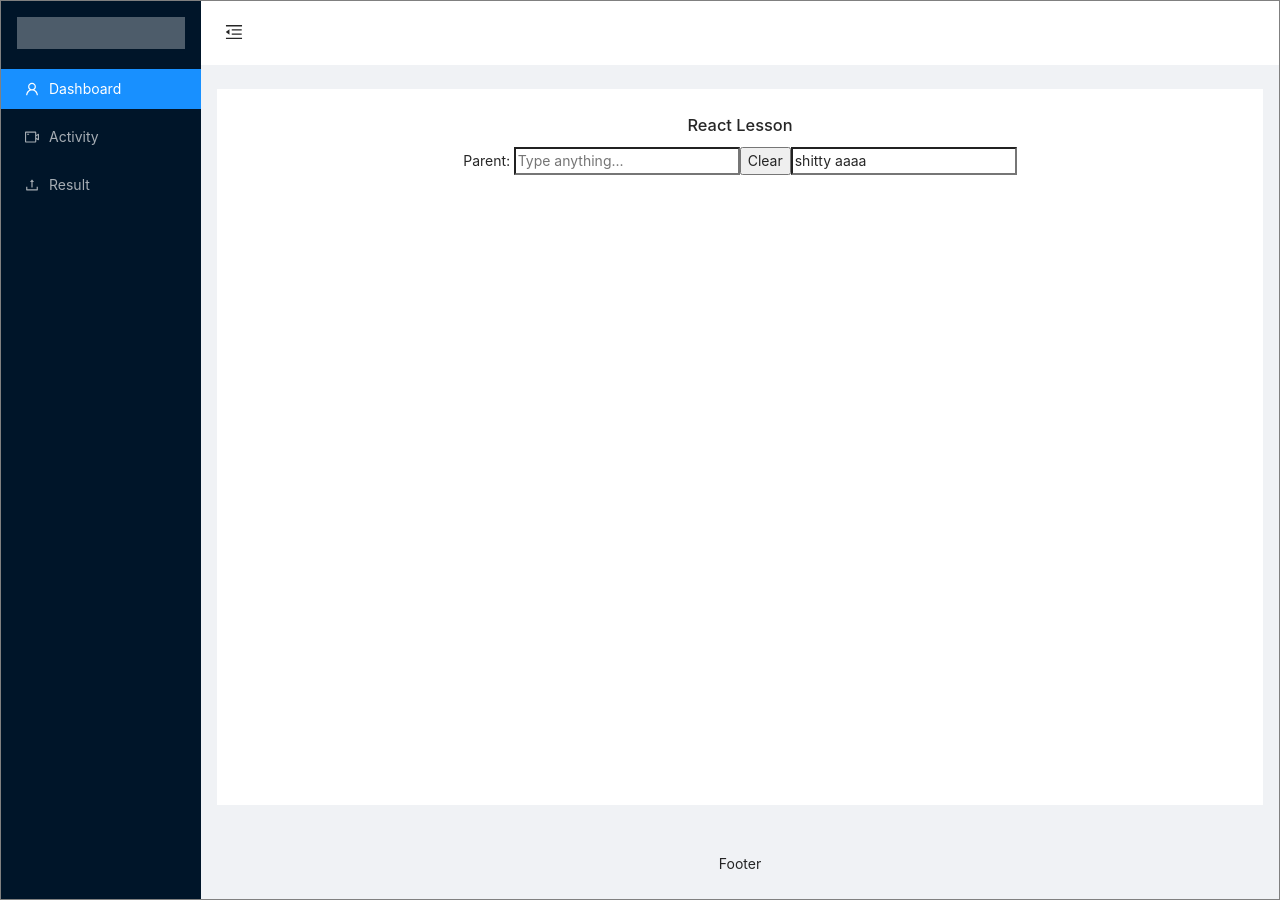
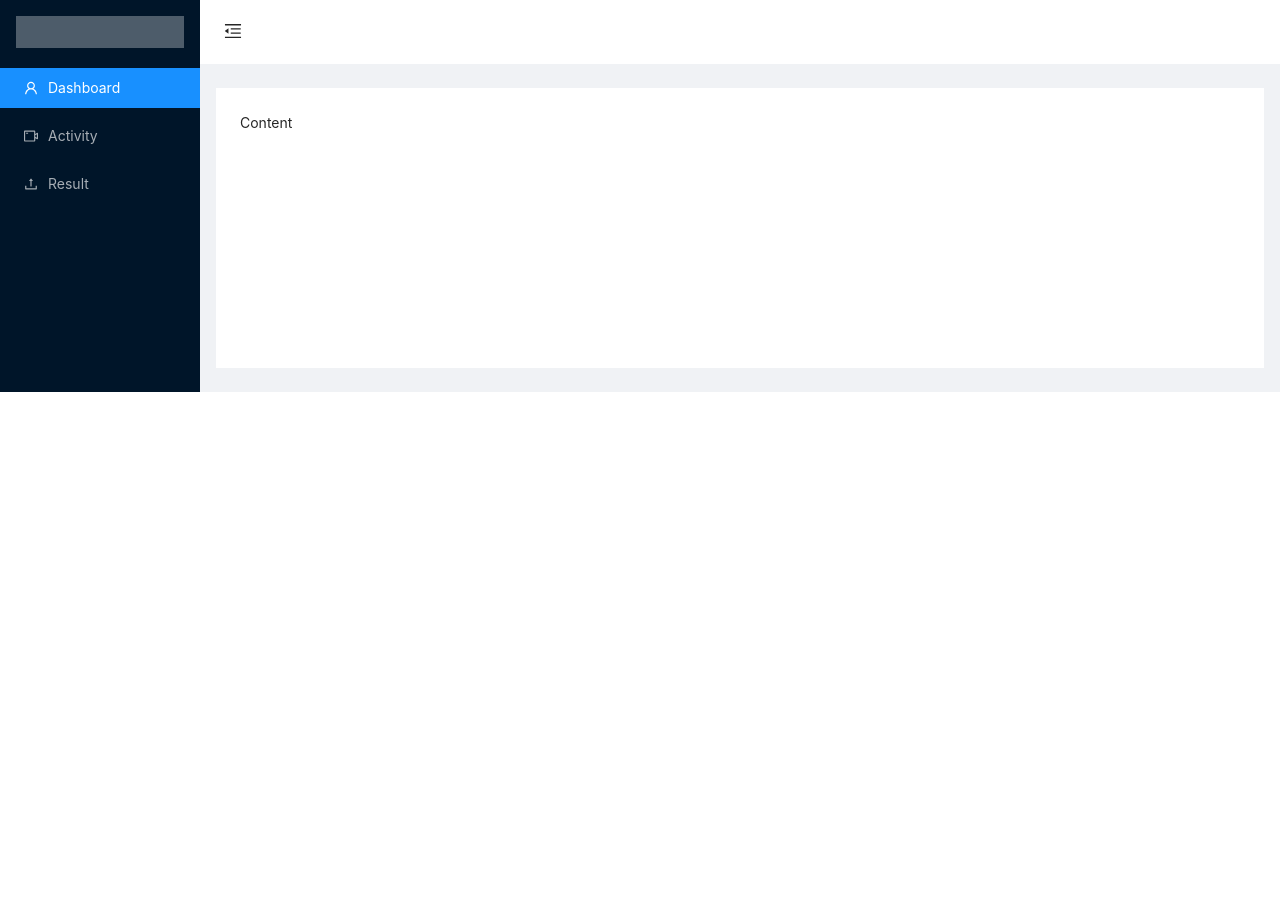
Before and after one commit to guigabytez/My-First-App, a React (Create React App) app: page / in a window 1280 px wide. After the commit the page ends 800 px from the top, so only its background shows below. Built offline with nearby package versions, Linux system fonts and the light colour scheme.

Commit message:
Componentianization for Navigation

```diff
--- a/package.json
+++ b/package.json
@@ -7,6 +7,7 @@
     "@testing-library/react": "^11.1.0",
     "@testing-library/user-event": "^12.1.10",
     "antd": "^4.16.6",
+    "axios": "^0.21.1",
     "react": "^17.0.2",
     "react-dom": "^17.0.2",
     "react-scripts": "4.0.3",
--- a/src/App.js
+++ b/src/App.js
@@ -1,43 +1,28 @@
-import { Component } from 'react';
-import './App.css';
-import Child from './components/Child'
 import React, {useState} from 'react'
+import { Layout } from 'antd';
 
-class App extends Component {
-  constructor(){
-    super();
-    this.state = {
-      search: "",
-    }
-    this.handleOnChange = this.handleOnChange.bind(this)
-    this.handleClick = this.handleClick.bind(this)
-  }
-  handleOnChange = (e) => {
-    this.setState({
-      search: e.target.value
-    })
-    console.log("search",e.target.value);
+import Sidebar from './components/navigation/Sidebar'
+import Navbar from './components/navigation/Navbar'
+import Content from './components/navigation/Contents'
+
+
+const App = () => {
+  const [ isCollapsed, setIsCollapsed ] = useState()
+
+  const callBackToggle = (toggleData) => {
+    setIsCollapsed(toggleData)
   }
 
-  handleClick = () => {
-
-    this.setState({
-      search: document.getElementById('searchBox').value='',
-
-    })
-
-  }
-
-  render(){
-    // const [inputText, setInputText] = useState();
-
-    return (
-      <div className="App">
-        <Child parentSearch={this.state.search}/>
-      </div>
-    );
-  }
-
+  return (
+    <>
+      <Layout>
+        <Sidebar isCollapsed={isCollapsed}/>
+        <Layout>
+          <Navbar isCollapsed={isCollapsed} onCallBackToggle={callBackToggle}/>
+          <Content />
+        </Layout>
+      </Layout>
+    </>
+  )
 }
-
-export default App;
+export default App
--- a/src/components/Child.css
+++ /dev/null
@@ -1,16 +0,0 @@
-.trigger {
-  padding: 0 24px;
-  font-size: 18px;
-  line-height: 64px;
-  cursor: pointer;
-  transition: color 0.3s;
-  float: left;
-}
-.logo {
-  height: 32px;
-  margin: 16px;
-  background: rgba(255, 255, 255, 0.3);
-}
-.site-layout-background {
-  background: #fff;
-}
--- a/src/components/Child.js
+++ /dev/null
@@ -1,68 +0,0 @@
-import React, {useState} from 'react';
-import './Child.css'
-import { Layout, Menu } from 'antd';
-import {
-    MenuUnfoldOutlined,
-    MenuFoldOutlined,
-    UserOutlined,
-    VideoCameraOutlined,
-    UploadOutlined,
-  } from '@ant-design/icons';
-
-const { Header, Footer, Sider, Content } = Layout;
-
-const Child = (props) => {
-    const [isCollapsed, setIsCollapsed] = useState(false)
-
-    const toggle = () => {
-        setIsCollapsed(!isCollapsed);
-      };
-    return(
-        <>
-        <Layout style={{height: '100%'}}>
-        <Sider trigger={null} collapsible collapsed={isCollapsed} >
-          <div className="logo" />
-          <Menu theme="dark" mode="inline" defaultSelectedKeys={['1']} >
-            <Menu.Item key="1" icon={<UserOutlined />}>
-              Dashboard
-            </Menu.Item>
-            <Menu.Item key="2" icon={<VideoCameraOutlined />}>
-              Activity
-            </Menu.Item>
-            <Menu.Item key="3" icon={<UploadOutlined />}>
-              Result
-            </Menu.Item>
-          </Menu>
-        </Sider>
-        <Layout>
-        <Header className="site-layout-background" style={{ padding: 0 }}>
-            {/* {React.createElement(isCollapsed ? MenuUnfoldOutlined : MenuFoldOutlined, {
-              className: 'trigger',
-              onClick: toggle,
-            })} */}
-            <span className='trigger' onClick={toggle}>{ isCollapsed ? <MenuUnfoldOutlined /> : <MenuFoldOutlined /> }</span>
-          </Header>
-          <Content
-            className="site-layout-background"
-            style={{
-              margin: '24px 16px',
-              padding: 24,
-            //   minHeight: 280,
-            }}
-          >
-            <div>
-                <h1>React Lesson</h1>
-                <label>Parent: </label>
-                <input type="text" placeholder="Type anything..." id="searchBox" />
-                <button type="reset" >Clear</button>
-                {/* <h3>{props.parentSearch}</h3> */}
-                <input type="text" value={`shitty aaaa ${props.parentSearch}`} placeholder="Reflection of what you type!" readOnly/>
-            </div>
-          </Content>
-          <Footer>Footer</Footer>
-        </Layout>
-      </Layout>
-      </>
-    )
-}
-export default Child
--- /dev/null
+++ b/src/components/navigation/Contents.js
@@ -0,0 +1,23 @@
+import React from 'react'
+import { Layout } from 'antd'
+
+import '../../styles/content.css'
+
+const { Content } = Layout
+
+
+const Contents = () => {
+    return (
+        <Content
+            className="site-layout-background"
+            style={{
+              margin: '24px 16px',
+              padding: 24,
+              minHeight: 280,
+            }}
+          >
+            Content
+        </Content>
+    )
+}
+export default Contents
--- /dev/null
+++ b/src/components/navigation/Navbar.js
@@ -0,0 +1,28 @@
+import React, { useState } from 'react';
+import { Layout } from 'antd';
+import {
+    MenuUnfoldOutlined,
+    MenuFoldOutlined
+  } from '@ant-design/icons';
+
+import '../../styles/navbar.css'
+
+const { Header } = Layout
+
+
+const Navbar = ({ isCollapsed: propsIsCollapsed, onCallBackToggle }) => {
+    const [ isCollapsed, setIsCollapsed ] = useState(propsIsCollapsed)
+
+    const toggle = () => {
+        setIsCollapsed(!propsIsCollapsed)
+        onCallBackToggle(!propsIsCollapsed)
+    }
+    return(
+        <Header className="site-layout-background" style={{ padding: 0 }}>
+            <span className="trigger" onClick={toggle}>
+                { isCollapsed ? <MenuUnfoldOutlined /> : <MenuFoldOutlined /> }
+            </span>
+          </Header>
+    )
+}
+export default Navbar
--- /dev/null
+++ b/src/components/navigation/Sidebar.js
@@ -0,0 +1,32 @@
+import React from 'react';
+import { Layout, Menu} from 'antd';
+import {
+    UserOutlined,
+    VideoCameraOutlined,
+    UploadOutlined,
+} from '@ant-design/icons';
+
+import '../../styles/sidebar.css'
+
+const { Sider } = Layout
+
+
+const Sidebar = (props) => {
+    return (
+        <Sider trigger={null} collapsible collapsed={props.isCollapsed} >
+            <div className="logo" />
+            <Menu theme="dark" mode="inline" defaultSelectedKeys={['1']} >
+                <Menu.Item key="1" icon={<UserOutlined />}>
+                    Dashboard
+                </Menu.Item>
+                <Menu.Item key="2" icon={<VideoCameraOutlined />}>
+                    Activity
+                </Menu.Item>
+                <Menu.Item key="3" icon={<UploadOutlined />}>
+                    Result
+                </Menu.Item>
+            </Menu>
+        </Sider>
+    )
+}
+export default Sidebar
--- /dev/null
+++ b/src/styles/content.css
@@ -0,0 +1,3 @@
+.site-layout-background {
+  background: #fff;
+}
--- /dev/null
+++ b/src/styles/navbar.css
@@ -0,0 +1,11 @@
+.trigger {
+  padding: 0 24px;
+  font-size: 18px;
+  line-height: 64px;
+  cursor: pointer;
+  transition: color 0.3s;
+}
+
+.trigger:hover {
+  color: #1890ff;
+}
--- /dev/null
+++ b/src/styles/sidebar.css
@@ -0,0 +1,5 @@
+.logo {
+  height: 32px;
+  margin: 16px;
+  background: rgba(255, 255, 255, 0.3);
+}
```
Also changed, not shown: 1 other file (tests, documents, lock files or other folders).
